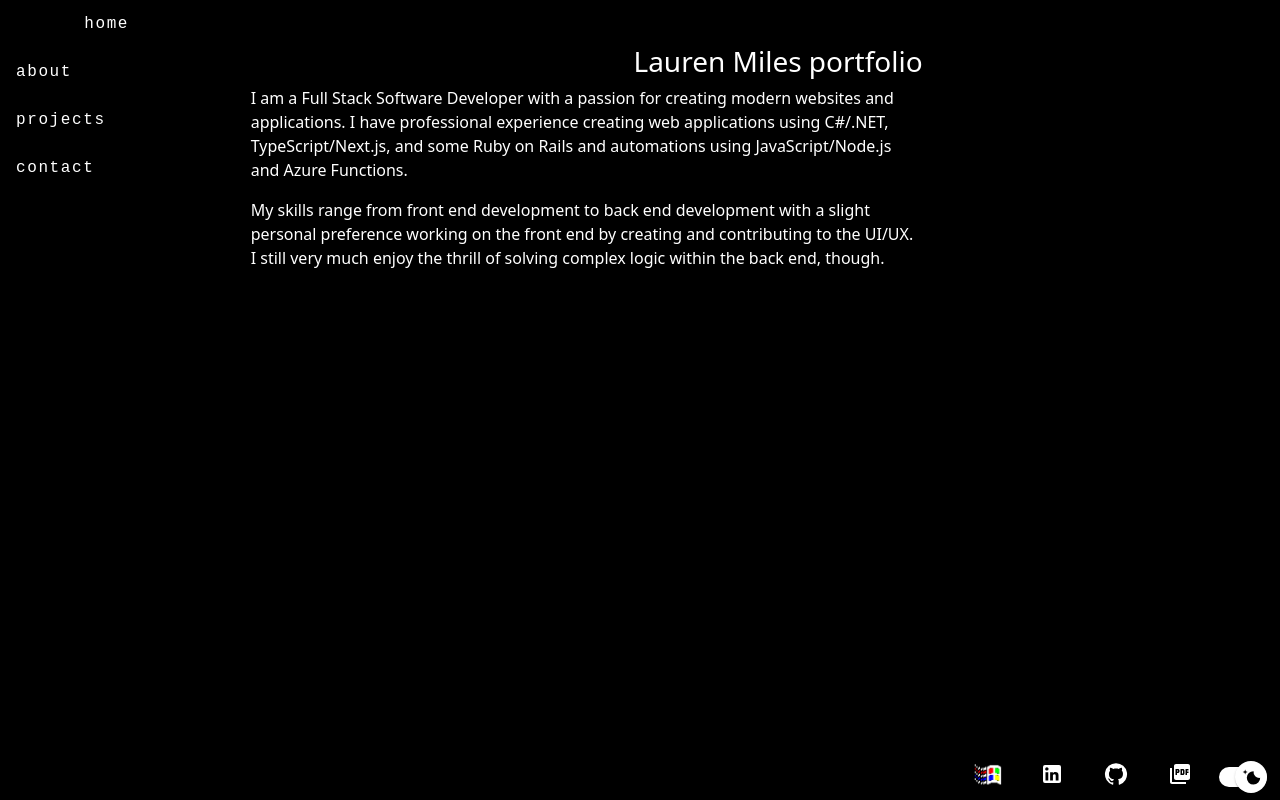
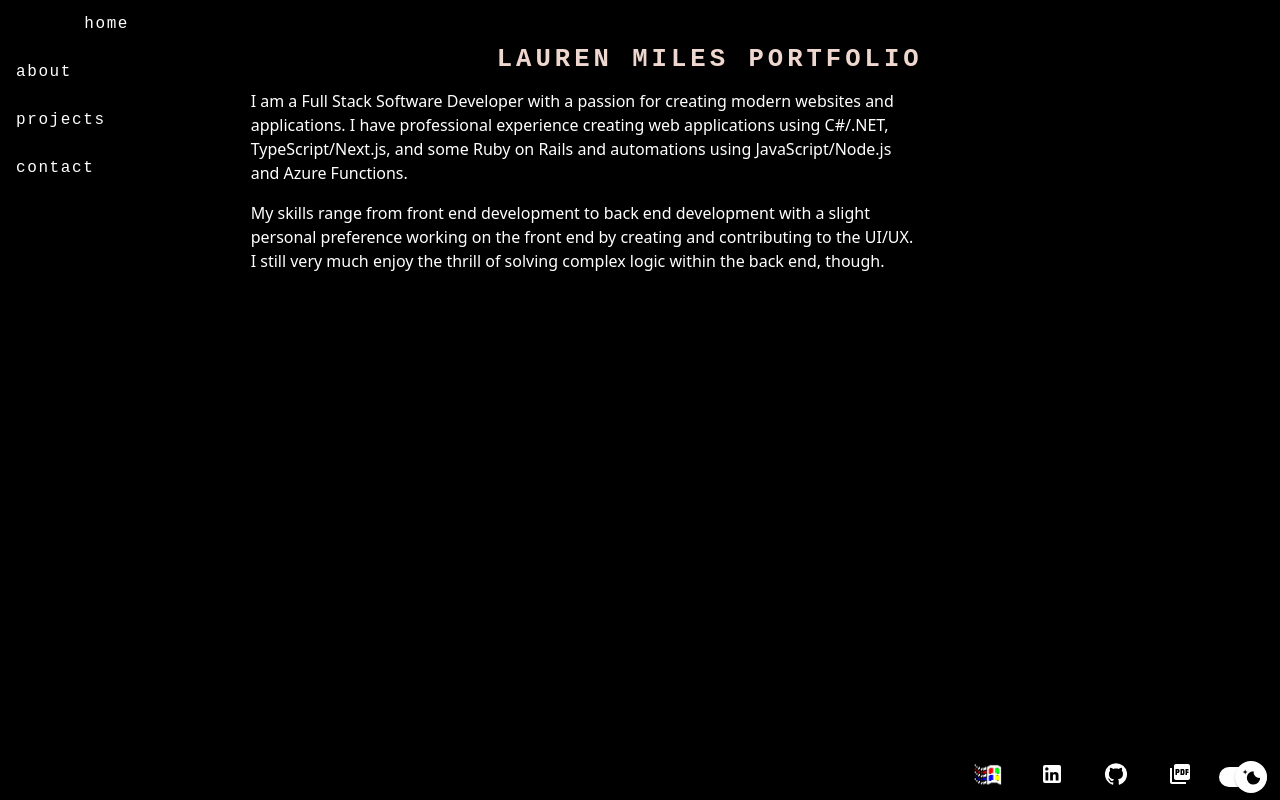
Before and after one commit to laurenmilesdev/portfolio, a Next.js app: page / in a window 1280 px wide. Built offline with nearby package versions, Linux system fonts and the light colour scheme; a web font is replaced by a local one.

Commit message:
Updated global styles

```diff
--- a/src/styles/globals.css
+++ b/src/styles/globals.css
@@ -141,15 +141,24 @@ hr {
   border: 4px solid var(--secondary);
 }
 
-h1 {
+h1,
+h3 {
   color: var(--primary);
   font-family: monospace;
+  font-weight: 600;
+  margin-bottom: 2%;
+  text-transform: uppercase;
+  font-weight: bold;
+}
+
+h1 {
   font-size: 6vw;
-  font-weight: 600;
-  margin-bottom: 3%;
-  text-transform: uppercase;
   letter-spacing: 1rem;
-  font-weight: bold;
+}
+
+h3 {
+  font-size: 2vw;
+  letter-spacing: 0.25rem;
 }
 
 ul {
```
